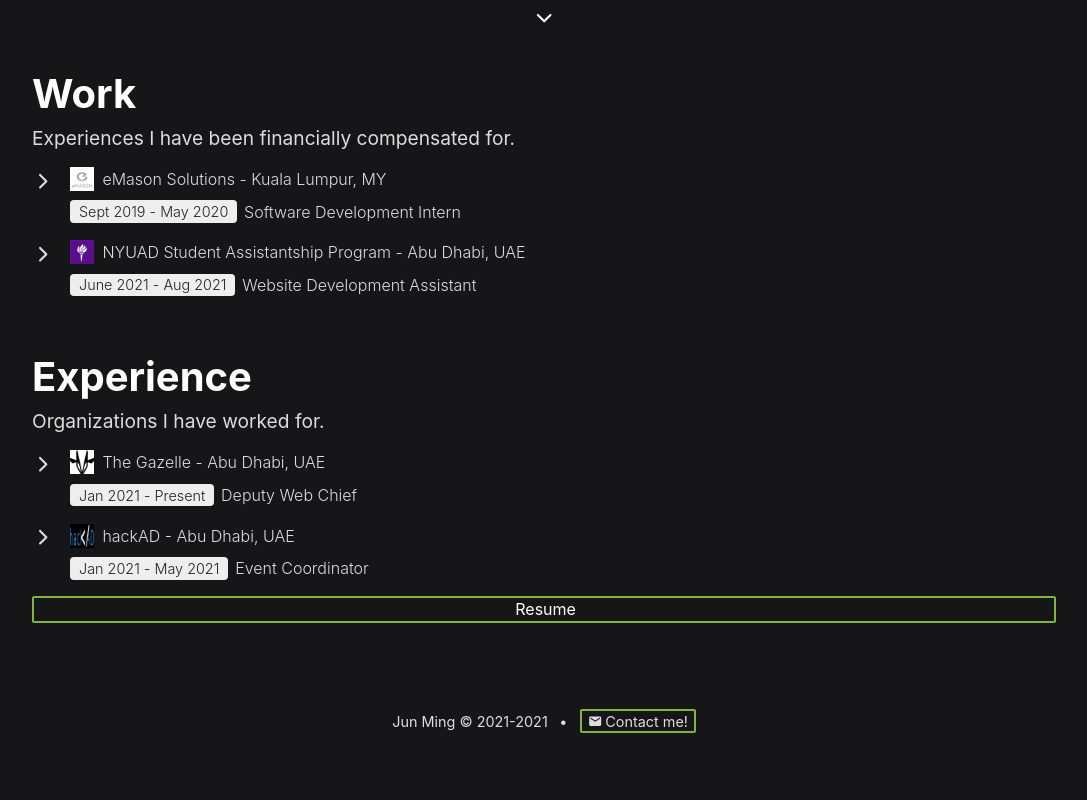
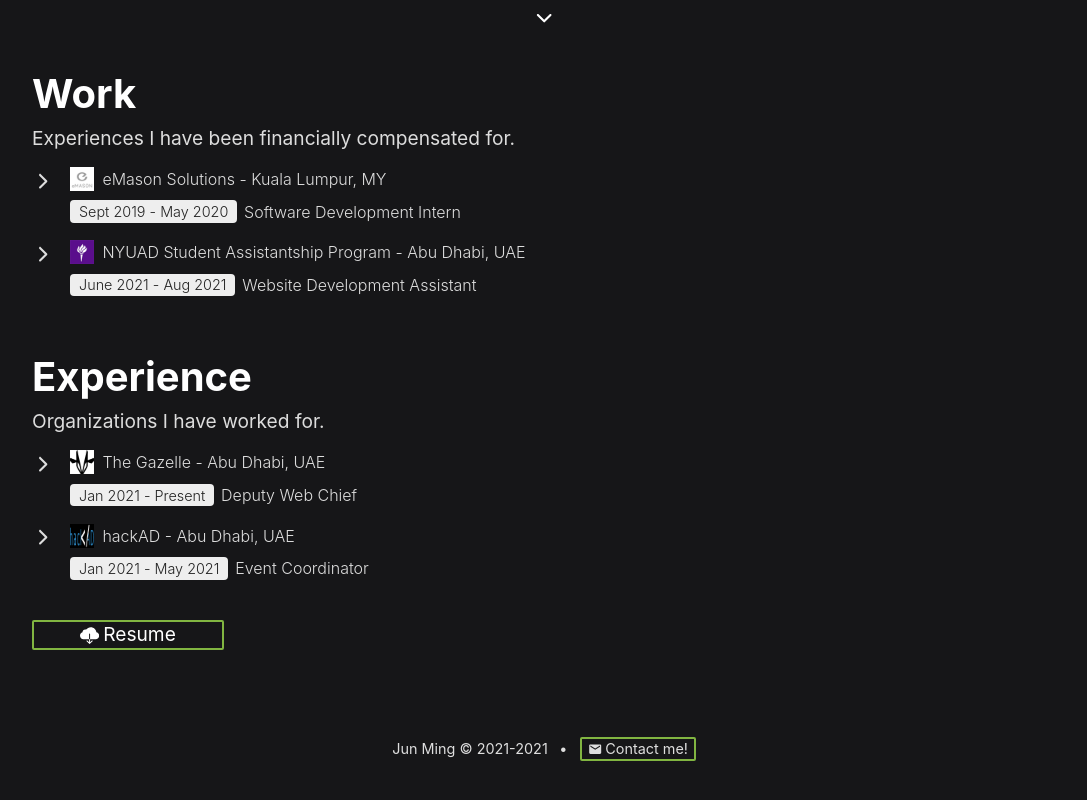
Before and after one commit to dweggyness/portfolio2021, a Next.js app: page / in a window 1280 px wide. Shown: the part 755-1555 px from the top of the page, without its empty margins (96-1183 px from the left). Before the commit the page ends 1531 px from the top, so only its background shows below. Built offline with nearby package versions, Linux system fonts and the light colour scheme.

Commit message:
fix css for resume button

```diff
--- a/components/Button.js
+++ b/components/Button.js
@@ -3,11 +3,14 @@
 import styles from '../styles/Button.module.css';
 
 export default function Button(props) {
-  const { icon, text, link } = props;
+  const { icon, text, link, shouldOpenInNewTab = false } = props;
   const Icon = icon;
+
+  // spread these props into the anchor element if bool is true
+  const additionalProps = shouldOpenInNewTab && { target: '_blank', rel: 'noreferrer' };
   return (
-    <a className={styles.button} href={link}>
-      {Icon && <Icon />}
+    <a className={styles.button} href={link} {...additionalProps} >
+      {Icon && <Icon className={styles.icon} />}
       <div style={{ marginLeft: '0.2em' }} />
       {text}
     </a>
@@ -18,4 +21,5 @@
   icon: PropTypes.element,
   text: PropTypes.string,
   link: PropTypes.string,
+  shouldOpenInNewTab: PropTypes.bool,
 };
--- a/pages/index.js
+++ b/pages/index.js
@@ -1,5 +1,5 @@
 import React from 'react';
-import { IoIosArrowDown } from 'react-icons/io';
+import { IoIosArrowDown, IoIosCloudDownload } from 'react-icons/io';
 import styles from '../styles/Home.module.css';
 import { Header, Footer, Button, ExperienceComponent } from '../components';
 import nyuadLogo from '../public/images/nyuad-logo.png';
@@ -73,11 +73,13 @@
           startDate='Jan 2021'
           endDate='May 2021'
         />
-        <div style={{ marginTop: '1em' }} />
-        <div>
+        <div style={{ marginTop: '2.5em' }} />
+        <div className={styles.resumeButtonContainer}>
           <Button
+            icon={IoIosCloudDownload}
             link={'resume.pdf'}
             text='Resume'
+            shouldOpenInNewTab={true}
           />
         </div>
       </section>
--- a/styles/Button.module.css
+++ b/styles/Button.module.css
@@ -1,4 +1,5 @@
 .button {
+  position: relative;
   display: flex;
   align-items: center;
   justify-content: center;
@@ -13,3 +14,7 @@
   filter: brightness(1.25);
   transform: scale(1.05);
 }
+
+.icon {
+  margin-top: 1%;
+}
--- a/styles/Home.module.css
+++ b/styles/Home.module.css
@@ -47,6 +47,12 @@
   flex-shrink: 1;
 }
 
+.resumeButtonContainer {
+  width: 10em;
+  font-size: 1.2em;
+  line-height: 1.2em;
+}
+
 @media (max-width: 768px) {
   .container {
     width: 90%;
```
